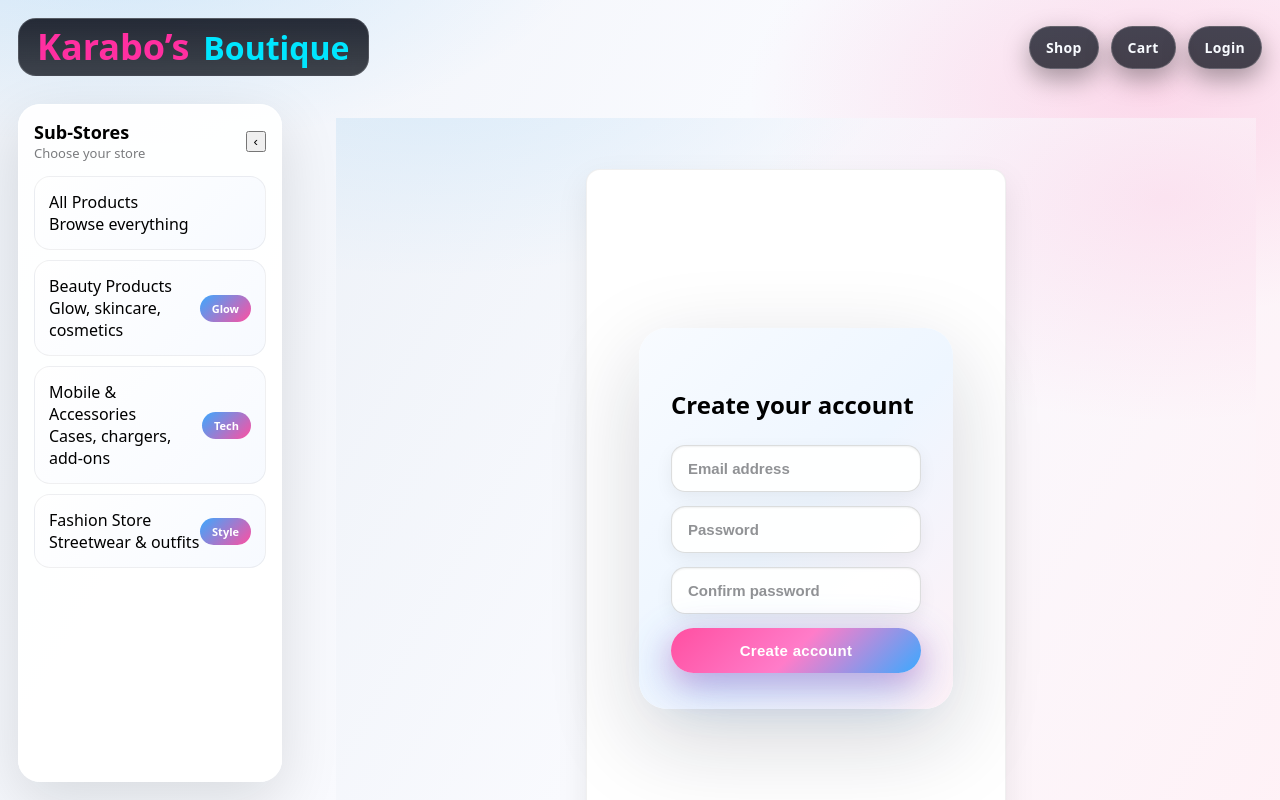
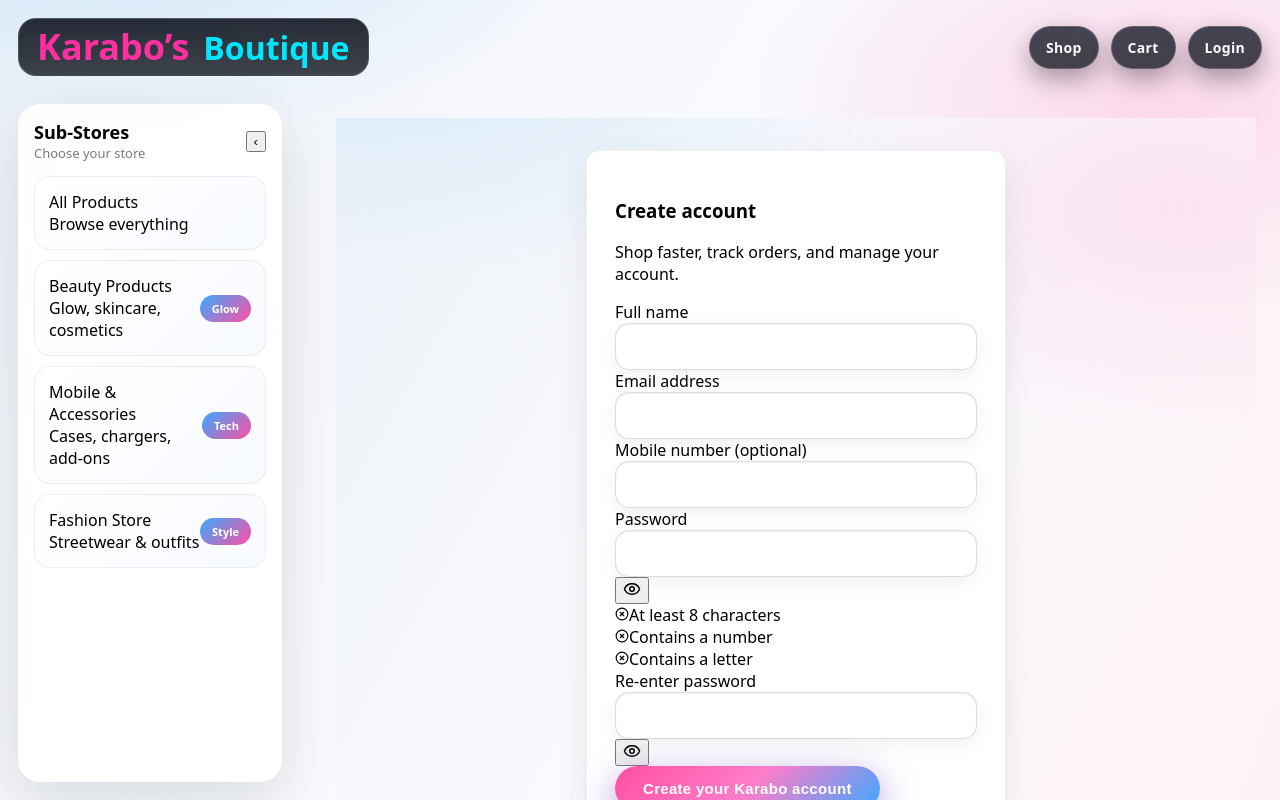
Before and after one commit to yvesf022/kkkkkk, a Next.js app: page /register in a window 1280 px wide. Shown: the top 800 px of the page. Built offline with nearby package versions, Linux system fonts and the light colour scheme; no server answers.

Commit message:
feat(auth): amazon-level registration UX with full identity fields

```diff
--- a/app/(public)/register/page.tsx
+++ b/app/(public)/register/page.tsx
@@ -3,29 +3,26 @@
 import { useState, useMemo } from "react";
 import { useRouter } from "next/navigation";
 import toast from "react-hot-toast";
-import { Eye, EyeOff, CheckCircle, XCircle, Mail } from "lucide-react";
+import { Eye, EyeOff, CheckCircle, XCircle, Mail, ShieldCheck } from "lucide-react";
 
-/**
- * AMAZON-LEVEL REGISTER PAGE — FIXED
- *
- * FIXES:
- * - Uses safe API base with fallback
- * - Actually hits /api/auth/register
- * - Preserves all UX & validation
- * - Unblocks login testing
- */
-
+/* --------------------------------------------------
+   SAFE API BASE (FIXED)
+-------------------------------------------------- */
 const API_BASE_URL =
   process.env.NEXT_PUBLIC_API_URL || "https://karabo.onrender.com";
 
+/* --------------------------------------------------
+   REGISTER PAGE — AMAZON LEVEL
+-------------------------------------------------- */
 export default function RegisterPage() {
   const router = useRouter();
 
+  /* ---------------- STATE ---------------- */
+  const [fullName, setFullName] = useState("");
   const [email, setEmail] = useState("");
+  const [phone, setPhone] = useState("");
   const [password, setPassword] = useState("");
   const [confirmPassword, setConfirmPassword] = useState("");
-  const [fullName, setFullName] = useState("");
-  const [phone, setPhone] = useState("");
 
   const [showPassword, setShowPassword] = useState(false);
   const [showConfirm, setShowConfirm] = useState(false);
@@ -34,8 +31,7 @@ export default function RegisterPage() {
   const [error, setError] = useState<string | null>(null);
   const [registered, setRegistered] = useState(false);
 
-  /* ================= PASSWORD RULES ================= */
-
+  /* ---------------- PASSWORD RULES ---------------- */
   const passwordRules = useMemo(() => {
     return {
       length: password.length >= 8,
@@ -55,13 +51,13 @@ export default function RegisterPage() {
     password === confirmPassword;
 
   const canSubmit =
+    fullName.trim().length >= 2 &&
     email &&
     passwordValid &&
     passwordsMatch &&
     !loading;
 
-  /* ================= REGISTER ================= */
-
+  /* ---------------- REGISTER ---------------- */
   const handleRegister = async (e: React.FormEvent) => {
     e.preventDefault();
     if (!canSubmit) return;
@@ -73,19 +69,16 @@ export default function RegisterPage() {
       const payload = {
         email,
         password,
-        full_name: fullName.trim() || null,
+        full_name: fullName.trim(),
         phone: phone.trim() || null,
       };
 
-      const res = await fetch(
-        `${API_BASE_URL}/api/auth/register`,
-        {
+      const res = await fetch(`${API_BASE_URL}/api/auth/register`, {
         method: "POST",
         headers: { "Content-Type": "application/json" },
         credentials: "include",
         body: JSON.stringify(payload),
-        }
-      );
+      });
 
       const data = await res.json();
 
@@ -96,58 +89,43 @@ export default function RegisterPage() {
       toast.success("Account created 🎉");
       setRegistered(true);
     } catch (err: any) {
-      const message =
-        err?.message ||
-        "Unable to create account. Please try again.";
-      setError(message);
-      toast.error(message);
+      const msg =
+        err?.message || "Unable to create account. Please try again.";
+      setError(msg);
+      toast.error(msg);
     } finally {
       setLoading(false);
     }
   };
 
-  /* ================= SUCCESS ================= */
-
+  /* ---------------- SUCCESS ---------------- */
   if (registered) {
     return (
-      <main
-        style={{
-          minHeight: "80vh",
-          display: "grid",
-          placeItems: "center",
-          padding: 24,
-        }}
-      >
-        <section
-          style={{
-            maxWidth: 460,
-            padding: "36px 32px",
-            textAlign: "center",
-            borderRadius: 28,
-            background:
-              "linear-gradient(135deg,#f8fbff,#eef6ff,#fff1f6)",
-            boxShadow: "0 30px 90px rgba(15,23,42,0.18)",
-          }}
-        >
-          <Mail size={42} style={{ marginBottom: 12 }} />
-          <h1 style={{ fontSize: 24, fontWeight: 900 }}>
-            Verify your email
-          </h1>
-          <p style={{ marginTop: 10 }}>
-            We’ve sent a verification link to:
+      <main className="min-h-screen grid place-items-center px-6">
+        <section className="w-full max-w-md rounded-xl bg-white p-8 shadow-lg text-center">
+          <Mail size={42} className="mx-auto mb-4" />
+          <h1 className="text-2xl font-extrabold">Verify your email</h1>
+
+          <p className="mt-3 text-gray-600">
+            We sent a verification link to:
           </p>
-          <p style={{ fontWeight: 900 }}>{email}</p>
+          <p className="mt-1 font-bold">{email}</p>
 
-          <div style={{ marginTop: 20, display: "grid", gap: 10 }}>
+          <p className="mt-4 text-sm text-gray-500">
+            Please verify your email before signing in.
+          </p>
+
+          <div className="mt-6 grid gap-3">
             <button
               className="btn btnPrimary"
               onClick={() => router.push("/login")}
             >
               Go to login
             </button>
+
             <button
               className="btn btnGhost"
-              onClick={() => router.push("/")}
+              onClick={() => router.push("/store")}
             >
               Continue shopping
             </button>
@@ -157,83 +135,170 @@ export default function RegisterPage() {
     );
   }
 
-  /* ================= FORM ================= */
-
+  /* ---------------- FORM ---------------- */
   return (
-    <main
-      style={{
-        minHeight: "80vh",
-        display: "grid",
-        placeItems: "center",
-        padding: 24,
-      }}
-    >
-      <section
-        style={{
-          width: "100%",
-          maxWidth: 460,
-          padding: "36px 32px",
-          borderRadius: 28,
-          background:
-            "linear-gradient(135deg,#f8fbff,#eef6ff,#fff1f6)",
-          boxShadow: "0 30px 90px rgba(15,23,42,0.18)",
-        }}
-      >
-        <h1 style={{ fontSize: 24, fontWeight: 900 }}>
-          Create your account
-        </h1>
+    <main className="min-h-screen grid place-items-center px-6">
+      <section className="w-full max-w-md rounded-xl bg-white p-8 shadow-lg">
+        <h1 className="text-2xl font-extrabold">Create account</h1>
+        <p className="mt-1 text-sm text-gray-600">
+          Shop faster, track orders, and manage your account.
+        </p>
 
         {error && (
-          <div
-            style={{
-              marginTop: 16,
-              padding: "10px 12px",
-              borderRadius: 12,
-              background: "#fee2e2",
-              color: "#7f1d1d",
-              fontWeight: 600,
-            }}
-          >
+          <div className="mt-4 rounded-md bg-red-100 px-4 py-2 text-sm text-red-700 font-medium">
             ❌ {error}
           </div>
         )}
 
-        <form
-          onSubmit={handleRegister}
-          style={{ marginTop: 22, display: "grid", gap: 14 }}
-        >
+        <form onSubmit={handleRegister} className="mt-6 grid gap-4">
+          {/* FULL NAME */}
+          <div>
+            <label className="block text-sm font-semibold">
+              Full name
+            </label>
+            <input
+              type="text"
+              required
+              value={fullName}
+              onChange={(e) => setFullName(e.target.value)}
+              className="mt-1 w-full rounded-md border px-3 py-2"
+            />
+          </div>
+
+          {/* EMAIL */}
+          <div>
+            <label className="block text-sm font-semibold">
+              Email address
+            </label>
             <input
               type="email"
-            placeholder="Email address"
               required
               value={email}
               onChange={(e) => setEmail(e.target.value)}
+              className="mt-1 w-full rounded-md border px-3 py-2"
             />
+          </div>
 
+          {/* PHONE */}
+          <div>
+            <label className="block text-sm font-semibold">
+              Mobile number <span className="text-gray-500">(optional)</span>
+            </label>
+            <input
+              type="tel"
+              value={phone}
+              onChange={(e) => setPhone(e.target.value)}
+              className="mt-1 w-full rounded-md border px-3 py-2"
+            />
+          </div>
+
+          {/* PASSWORD */}
+          <div>
+            <label className="block text-sm font-semibold">
+              Password
+            </label>
+            <div className="relative">
               <input
                 type={showPassword ? "text" : "password"}
-            placeholder="Password"
                 required
                 value={password}
                 onChange={(e) => setPassword(e.target.value)}
+                className="mt-1 w-full rounded-md border px-3 py-2 pr-10"
               />
+              <button
+                type="button"
+                onClick={() => setShowPassword(!showPassword)}
+                className="absolute right-3 top-1/2 -translate-y-1/2"
+              >
+                {showPassword ? <EyeOff size={18} /> : <Eye size={18} />}
+              </button>
+            </div>
 
+            {/* PASSWORD RULES */}
+            <div className="mt-2 space-y-1 text-sm">
+              {[
+                { ok: passwordRules.length, label: "At least 8 characters" },
+                { ok: passwordRules.number, label: "Contains a number" },
+                { ok: passwordRules.letter, label: "Contains a letter" },
+              ].map((r) => (
+                <div
+                  key={r.label}
+                  className={`flex items-center gap-2 ${
+                    r.ok ? "text-green-700" : "text-red-700"
+                  }`}
+                >
+                  {r.ok ? (
+                    <CheckCircle size={14} />
+                  ) : (
+                    <XCircle size={14} />
+                  )}
+                  {r.label}
+                </div>
+              ))}
+            </div>
+          </div>
+
+          {/* CONFIRM */}
+          <div>
+            <label className="block text-sm font-semibold">
+              Re-enter password
+            </label>
+            <div className="relative">
               <input
                 type={showConfirm ? "text" : "password"}
-            placeholder="Confirm password"
                 required
                 value={confirmPassword}
                 onChange={(e) => setConfirmPassword(e.target.value)}
+                className="mt-1 w-full rounded-md border px-3 py-2 pr-10"
               />
+              <button
+                type="button"
+                onClick={() => setShowConfirm(!showConfirm)}
+                className="absolute right-3 top-1/2 -translate-y-1/2"
+              >
+                {showConfirm ? <EyeOff size={18} /> : <Eye size={18} />}
+              </button>
+            </div>
 
+            {!passwordsMatch && confirmPassword && (
+              <p className="mt-1 text-sm text-red-700 font-medium">
+                Passwords do not match
+              </p>
+            )}
+          </div>
+
+          {/* CTA */}
           <button
             type="submit"
             disabled={!canSubmit}
-            className="btn btnPrimary"
+            className="btn btnPrimary mt-2"
           >
-            {loading ? "Creating account…" : "Create account"}
+            {loading ? "Creating account…" : "Create your Karabo account"}
           </button>
         </form>
+
+        {/* TRUST */}
+        <div className="mt-6 flex items-center gap-2 text-xs text-gray-600">
+          <ShieldCheck size={16} />
+          Secure registration · Email verification required
+        </div>
+
+        {/* FOOTER */}
+        <div className="mt-6 grid gap-2 text-sm">
+          <button
+            className="btn btnGhost"
+            onClick={() => router.push("/login")}
+          >
+            Already have an account? Sign in
+          </button>
+
+          <button
+            className="btn btnGhost"
+            onClick={() => router.push("/store")}
+          >
+            Continue as guest
+          </button>
+        </div>
       </section>
     </main>
   );
```
Lines whose indentation alone changed are shown as unchanged.
